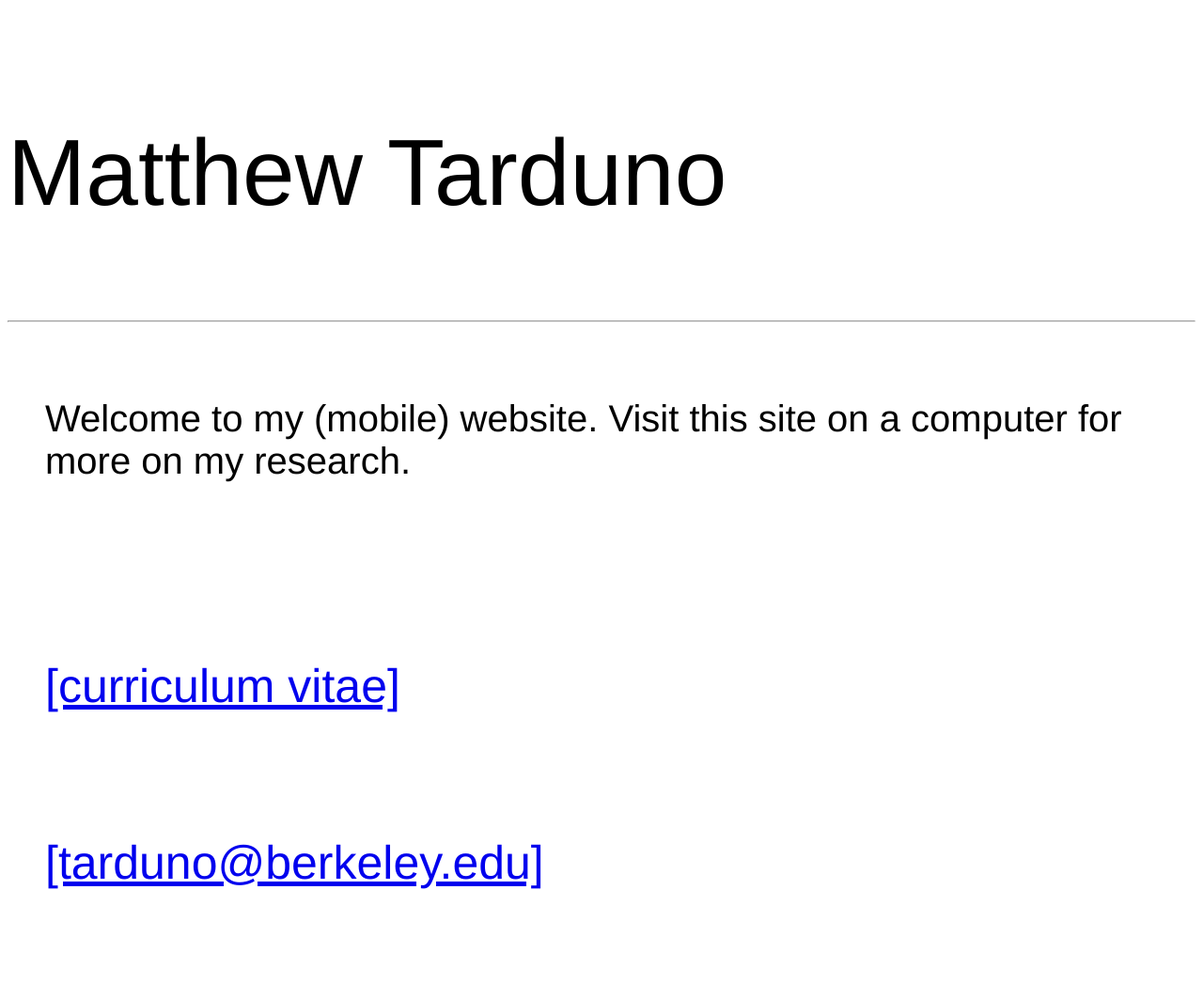
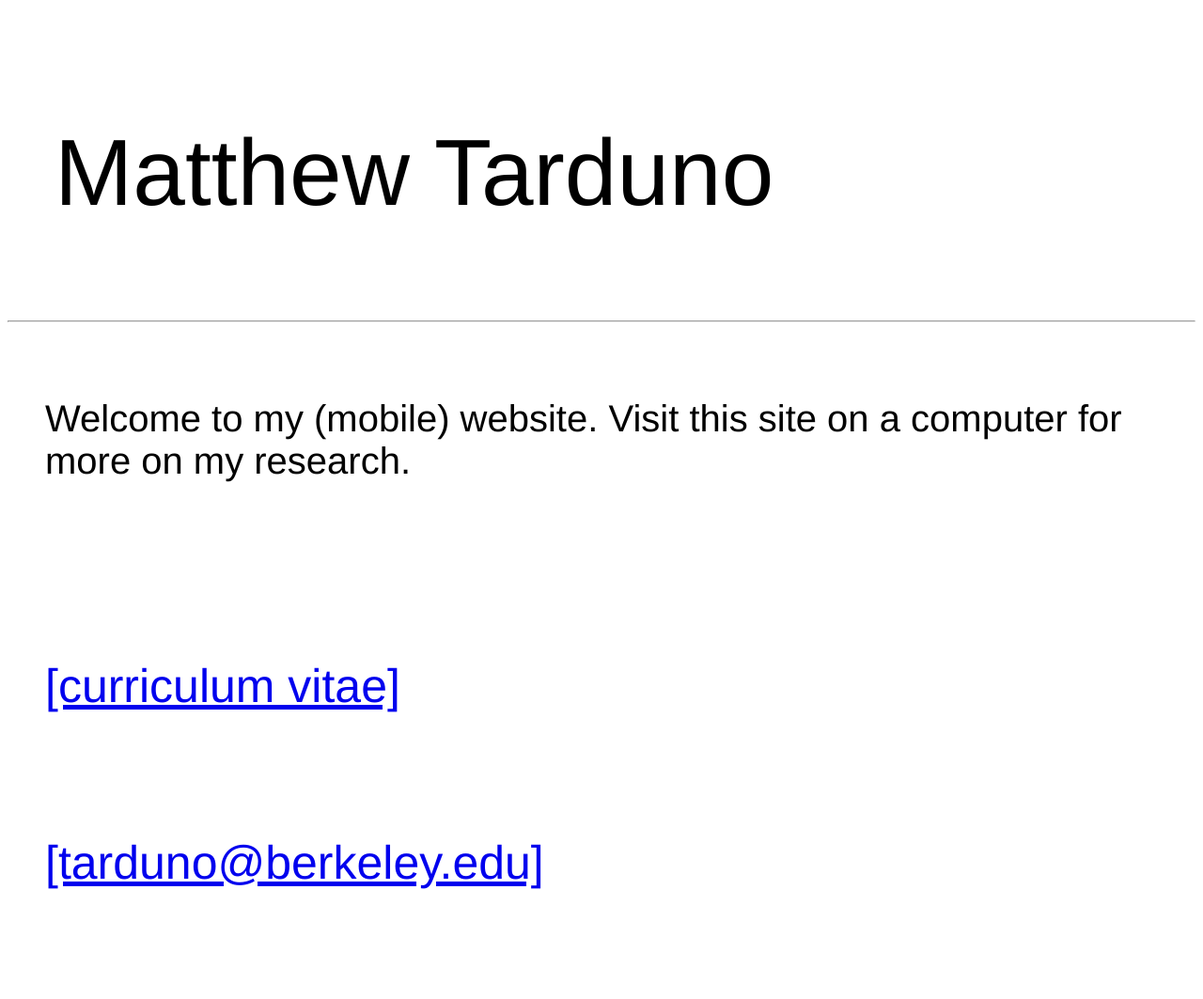
Before and after one commit to Matt-Tarduno/Matt-Tarduno.github.io, a Jekyll site: the page mobile/index.html, which Jekyll copies as it is, in a window 1280 px wide. Shown: the whole page at 94% size. Built offline with Jekyll 4.4.1, drawn with Linux system fonts in a browser that asks for light colours.

Commit message:
Update index.html

```diff
--- a/mobile/index.html
+++ b/mobile/index.html
@@ -1,7 +1,7 @@
 <br />
 <div class="blurb">
 	<h1></h1>
-	<p style="font-size:100px;  font-family:'Helvetica', 'Arial', 'Sans-Serif'; padding-right: 50px"> Matthew Tarduno</p>
+	<p style="font-size:100px;  font-family:'Helvetica', 'Arial', 'Sans-Serif'; padding-left: 50px"> Matthew Tarduno</p>
 	<hr>
 </div><!-- /.blurb -->
 <div class="blurb">
```
